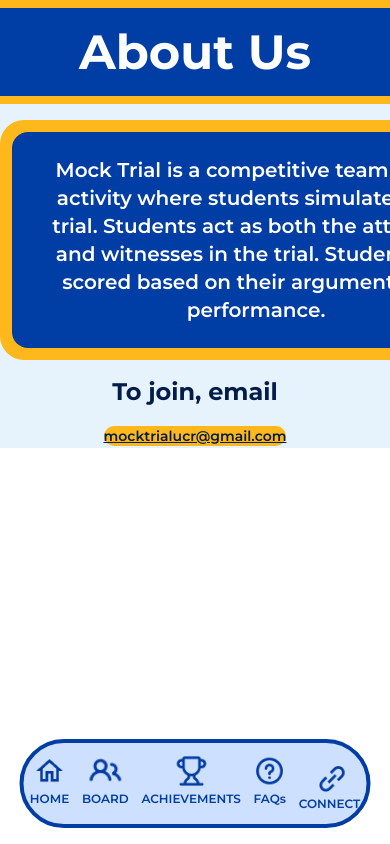
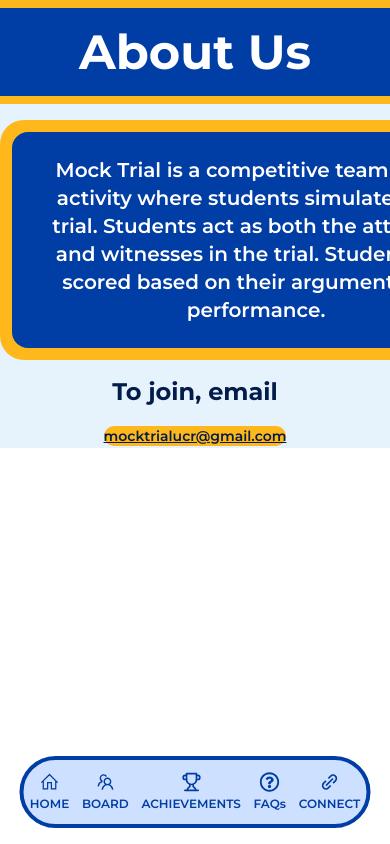
Before and after one commit to acm-ucr/mock-trial-website, a Next.js app: page / in a window 390 px wide. Shown: the top 844 px of the page. Built offline with nearby package versions, Linux system fonts and the light colour scheme.

Commit message:
updated mobile navBar

```diff
--- a/src/components/NavBar.tsx
+++ b/src/components/NavBar.tsx
@@ -5,11 +5,11 @@ import Image from "next/image";
 import mockLogo from "@/public/smallLogo.webp";
 import navigations from "@/data/NavBarLinks";
 import { usePathname } from "next/navigation";
-import homeIcon from "@/public/homeIcon.webp";
-import boardIcon from "@/public/boardIcon.webp";
-import trophyIcon from "@/public/trophyIcon.webp";
-import faqsIcon from "@/public/faqsIcon.webp";
-import connectIcon from "@/public/connectIcon.webp";
+import { LiaHomeSolid } from "react-icons/lia";
+import { AiOutlineTeam } from "react-icons/ai";
+import { LuTrophy } from "react-icons/lu";
+import { FaRegQuestionCircle } from "react-icons/fa";
+import { BiLinkAlt } from "react-icons/bi";
 
 const Navbar = () => {
   const pathName = usePathname();
@@ -48,27 +48,23 @@ const Navbar = () => {
 
       <div className="text-mocktrial-blue border-mocktrial-blue fixed bottom-4 left-1/2 z-50 flex w-9/10 -translate-x-1/2 justify-around rounded-full border-4 bg-[#CEE0FF] py-3 md:hidden">
         <Link href="/" className="flex flex-col items-center">
-          <Image src={homeIcon} alt="Home Icon" width={32} height={32} />
+          <LiaHomeSolid size={20} />
           <div className="mt-1 text-xs font-semibold">HOME</div>
         </Link>
 
         <Link href="/board" className="flex flex-col items-center">
-          <Image src={boardIcon} alt="Board Icon" width={32} height={32} />
+          <AiOutlineTeam size={20} />
+
           <div className="mt-1 text-xs font-semibold">BOARD</div>
         </Link>
 
         <Link href="/achievements" className="flex flex-col items-center">
-          <Image
-            src={trophyIcon}
-            alt="Achievements Icon"
-            width={32}
-            height={32}
-          />
+          <LuTrophy size={20} />
           <div className="mt-1 text-xs font-semibold">ACHIEVEMENTS</div>
         </Link>
 
         <Link href="/faqs" className="flex flex-col items-center">
-          <Image src={faqsIcon} alt="FAQ Icon" width={32} height={32} />
+          <FaRegQuestionCircle size={20} />
           <div className="mt-1 text-xs font-semibold">FAQs</div>
         </Link>
 
@@ -77,7 +73,7 @@ const Navbar = () => {
           target="_blank"
           className="flex flex-col items-center"
         >
-          <Image src={connectIcon} alt="Connect Icon" width={32} height={32} />
+          <BiLinkAlt size={20} />
           <div className="mt-1 text-xs font-semibold">CONNECT</div>
         </Link>
       </div>
```
